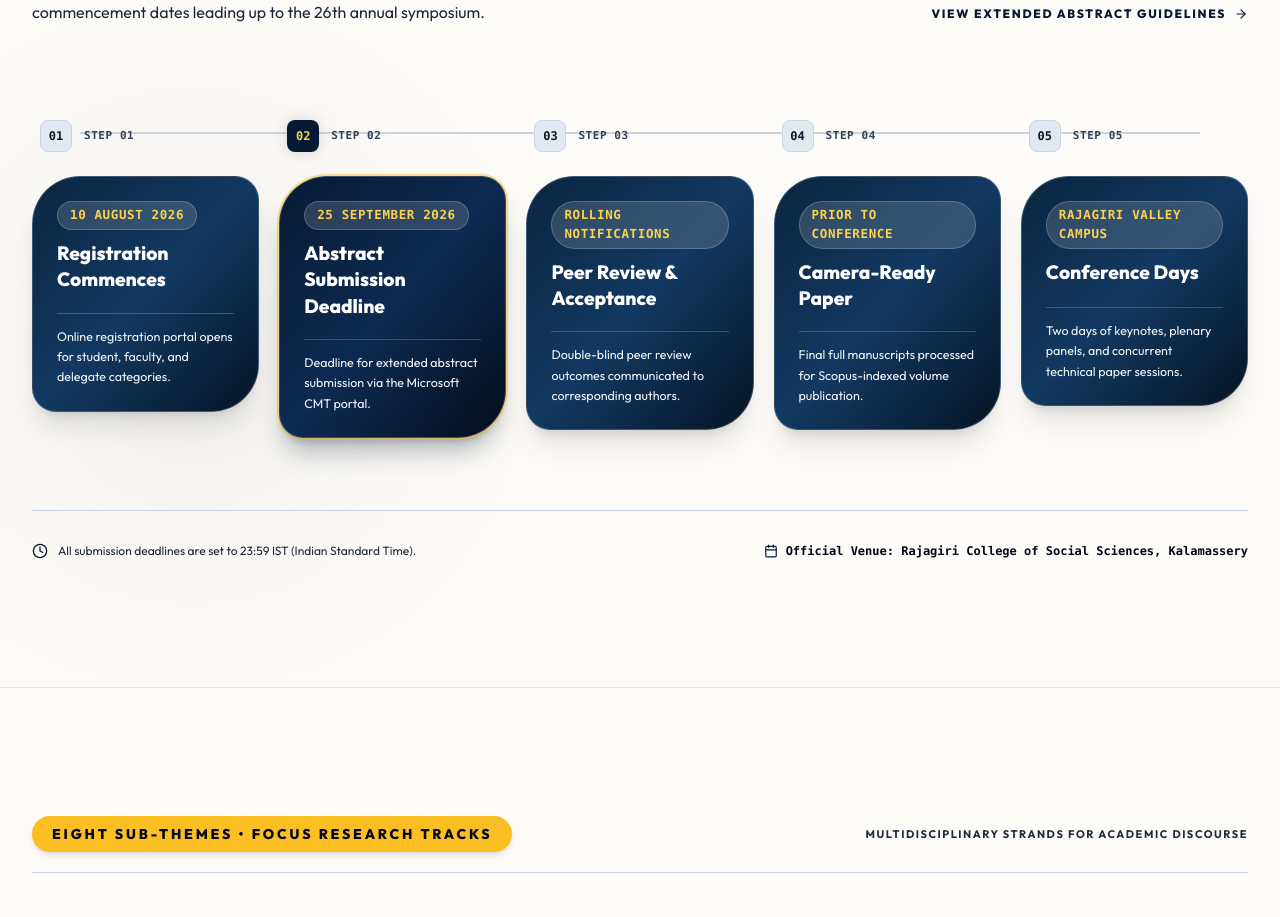
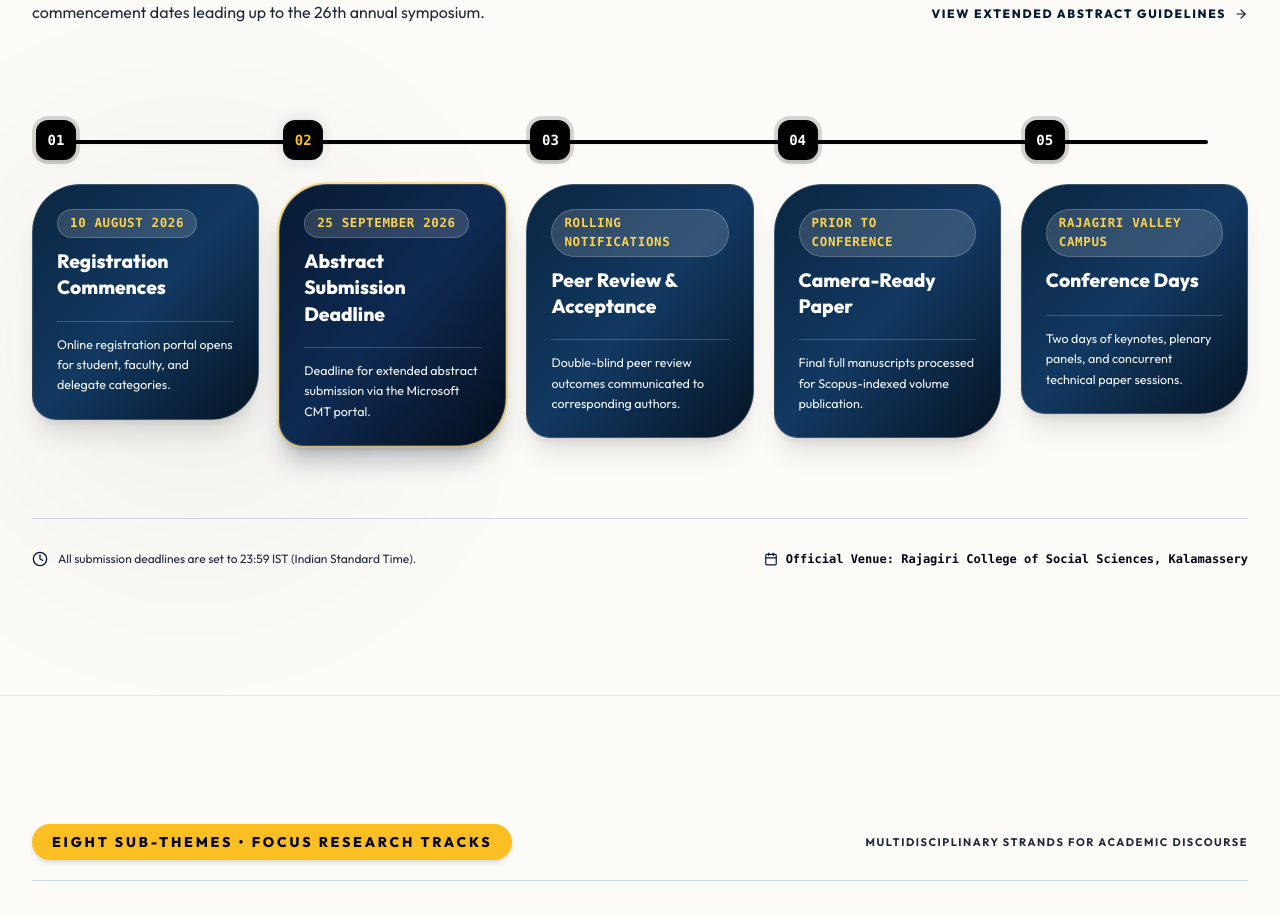
Before and after one commit to Rlabzteam/Dyuti27, a React (Vite) app: page / in a window 1280 px wide. Shown: the part 3404-4321 px from the top of the page. Built offline with nearby package versions, Linux system fonts and the light colour scheme.

Commit message:
feat: add ImportantDatesTimeline component to display conference schedule and milestones

```diff
--- a/src/components/sections/ImportantDatesTimeline.tsx
+++ b/src/components/sections/ImportantDatesTimeline.tsx
@@ -94,29 +94,28 @@ export const ImportantDatesTimeline: React.FC = () => {
 
         {/* ── DESKTOP HORIZONTAL TIMELINE ── */}
         <div className="hidden lg:block relative pt-4 pb-4">
-          {/* Main timeline track line */}
-          <div className="absolute top-[28px] left-12 right-12 h-[2px] bg-slate-300 -z-0" />
+          {/* Main timeline track line - Solid Black */}
+          <div className="absolute top-[36px] left-10 right-10 h-[4px] bg-black rounded-full z-0 shadow-sm" />
 
           <div className="grid grid-cols-5 gap-5 relative z-10">
             {steps.map((step, idx) => (
               <div key={idx} className="flex flex-col group">
-                <div className="flex items-center gap-3 mb-6 pl-2">
+                <div className="flex items-center mb-6 pl-1">
                   <div
-                    className={`w-8 h-8 rounded-lg shrink-0 flex items-center justify-center font-mono text-xs font-black transition-all duration-300 group-hover:scale-110 ${step.isHighlight
-                      ? 'bg-[#071A33] text-amber-300 ring-4 ring-[#071A33]/25 animate-pulseGlow'
-                      : 'bg-slate-200 text-slate-900 border border-slate-300 group-hover:border-[#071A33] group-hover:text-[#071A33]'
+                    className={`w-10 h-10 rounded-xl shrink-0 flex items-center justify-center font-mono text-sm font-black transition-all duration-300 shadow-md group-hover:scale-110 ${
+                      step.isHighlight
+                        ? 'bg-black text-amber-400 border-2 border-amber-400 ring-4 ring-black/20 animate-pulseGlow'
+                        : 'bg-black text-white border-2 border-black ring-4 ring-black/15 group-hover:bg-slate-900 group-hover:border-black'
                     }`}
                   >
                     {step.number}
                   </div>
-                  <span className="font-mono text-[11px] font-black text-slate-700 uppercase tracking-wider group-hover:text-[#071A33] transition-colors">
-                    Step {step.number}
-                  </span>
                 </div>
 
                 {/* Unique Asymmetric Curved Leaf Shape Card */}
                 <div
-                  className={`rounded-[24px] rounded-tl-[48px] rounded-br-[48px] p-6 transition-all duration-300 flex flex-col justify-between min-h-[230px] border border-white/20 text-white shadow-xl ${step.isHighlight
+                  className={`rounded-[24px] rounded-tl-[48px] rounded-br-[48px] p-6 transition-all duration-300 flex flex-col justify-between min-h-[230px] border border-white/20 text-white shadow-xl ${
+                    step.isHighlight
                       ? 'bg-gradient-to-br from-[#071A33] via-[#0e2a52] to-[#040e1c] ring-2 ring-amber-400/50 shadow-[#071A33]/25'
                       : 'bg-gradient-to-br from-[#0a2540] via-[#123962] to-[#051424] hover:scale-[1.03]'
                   }`}
@@ -143,16 +142,17 @@ export const ImportantDatesTimeline: React.FC = () => {
         </div>
 
         {/* ── MOBILE VERTICAL TIMELINE ── */}
-        <div className="lg:hidden relative pl-8 sm:pl-10 space-y-6 sm:space-y-8">
-          <div className="absolute left-[13px] sm:left-[17px] top-4 bottom-4 w-[2px] bg-slate-300" />
+        <div className="lg:hidden relative pl-12 sm:pl-14 space-y-6 sm:space-y-8">
+          <div className="absolute left-[17px] sm:left-[21px] top-4 bottom-4 w-[4px] bg-black rounded-full shadow-sm" />
 
           {steps.map((step, idx) => (
             <div key={idx} className="relative group">
-              {/* Stepper Node */}
+              {/* Stepper Node - Solid Black */}
               <div
-                className={`absolute -left-[29px] sm:-left-[33px] top-4 w-7 h-7 rounded-lg flex items-center justify-center font-mono text-[10px] font-black transition-transform duration-300 group-hover:scale-110 ${step.isHighlight
-                  ? 'bg-[#071A33] text-amber-300 ring-4 ring-[#071A33]/25'
-                  : 'bg-[#071A33] text-white border border-white/20'
+                className={`absolute -left-[38px] sm:-left-[42px] top-4 w-9 h-9 sm:w-10 sm:h-10 rounded-xl flex items-center justify-center font-mono text-xs sm:text-sm font-black transition-transform duration-300 shadow-md group-hover:scale-110 ${
+                  step.isHighlight
+                    ? 'bg-black text-amber-400 border-2 border-amber-400 ring-4 ring-black/20'
+                    : 'bg-black text-white border-2 border-black ring-4 ring-black/15'
                 }`}
               >
                 {step.number}
@@ -160,7 +160,8 @@ export const ImportantDatesTimeline: React.FC = () => {
 
               {/* Unique Asymmetric Curved Leaf Shape Card */}
               <div
-                className={`rounded-[24px] rounded-tl-[44px] rounded-br-[44px] p-5 sm:p-6 text-white border border-white/20 transition-all duration-300 shadow-xl ${step.isHighlight
+                className={`rounded-[24px] rounded-tl-[44px] rounded-br-[44px] p-5 sm:p-6 text-white border border-white/20 transition-all duration-300 shadow-xl ${
+                  step.isHighlight
                     ? 'bg-gradient-to-br from-[#071A33] via-[#0e2a52] to-[#040e1c] ring-2 ring-amber-400/50'
                     : 'bg-gradient-to-br from-[#0a2540] via-[#123962] to-[#051424]'
                 }`}
```
Lines whose indentation alone changed are shown as unchanged.
